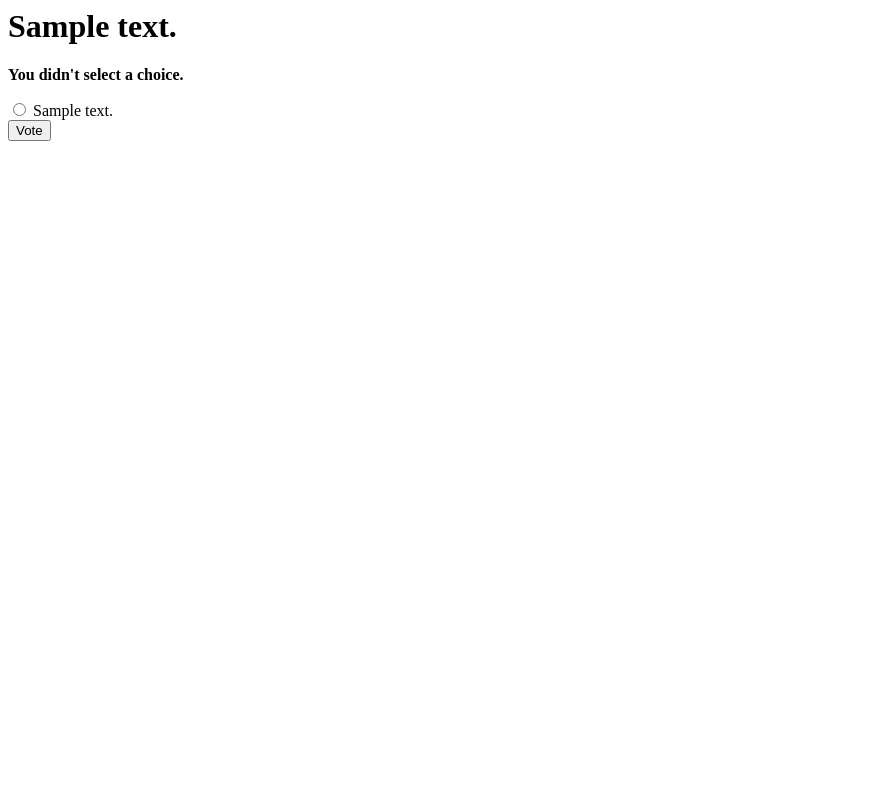
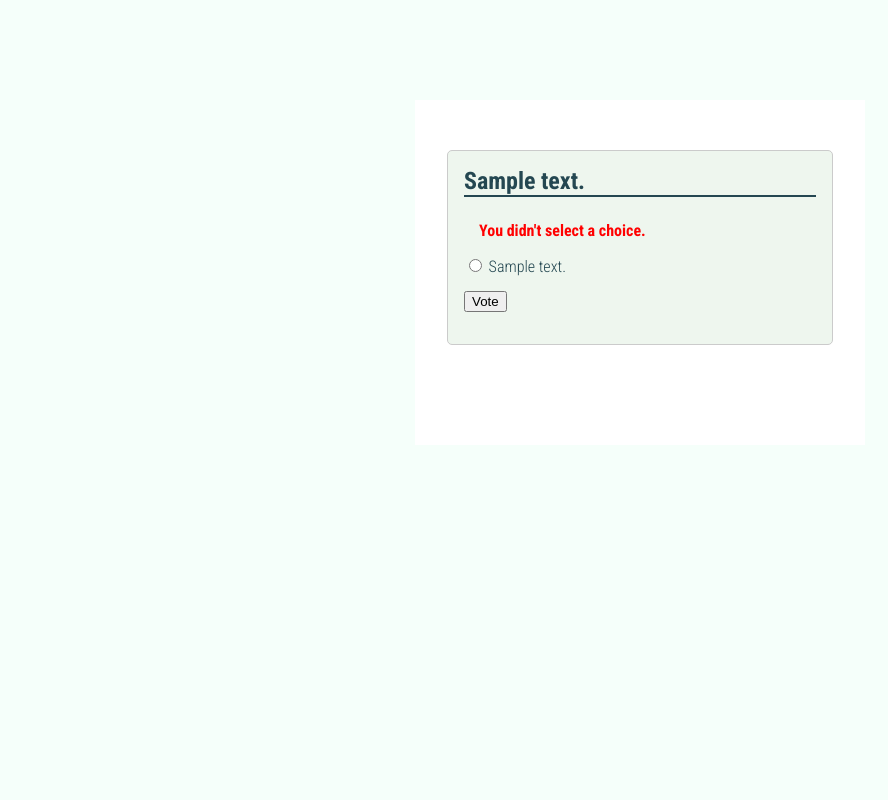
Before and after one commit to SarriElek/First-Django-App, a Django app: page /polls/1/vote/ in a window 1280 px wide. Shown: the whole page, without its empty margins (0-888 px from the left). Run offline with Django 3.2, Linux system fonts and the light colour scheme; tables that the repository leaves empty hold one stand-in row (values such as "Sample post").

Commit message:
Add styles with sass

```diff
--- /dev/null
+++ b/polls/static/polls/style.css
@@ -0,0 +1,58 @@
+@import url("https://fonts.googleapis.com/css?family=Roboto+Condensed:300,300i,700,700i");
+html {
+  box-sizing: border-box; }
+
+*, *:before, *:after {
+  box-sizing: inherit; }
+
+body {
+  margin: 0;
+  color: #244751;
+  background-color: mintcream;
+  font-family: "Roboto Condensed", sans-serif; }
+
+.container {
+  background-color: white;
+  margin: 100px auto;
+  padding: 50px 0 100px;
+  vertical-align: middle;
+  width: 450px; }
+  .container p {
+    padding: 0 15px; }
+  @media (max-width: 500px) {
+    .container {
+      width: 300px; } }
+  .container a {
+    color: #244751;
+    text-decoration: none;
+    font-size: 1.3em;
+    opacity: 0.8; }
+    @media print, (max-width: 500px) {
+      .container a {
+        font-size: 0.8em; } }
+    .container a:hover {
+      opacity: 1; }
+
+.list {
+  border: 1px solid #cbcbcb;
+  border-radius: 5px;
+  margin: 2em;
+  opacity: 0.8; }
+  .list:hover {
+    opacity: 1; }
+
+.question {
+  background-color: #EEF6EE;
+  border: 1px solid #cbcbcb;
+  border-radius: 5px;
+  margin: 0 2em;
+  padding: 1em; }
+  .question h1 {
+    border-bottom: 2px solid #244751;
+    margin: 0 0 1em; }
+  .question .submit {
+    margin-top: 15px; }
+  .question .error {
+    color: red; }
+
+/*# sourceMappingURL=style.css.map */
--- /dev/null
+++ b/polls/templates/polls/css/_layout.scss
@@ -0,0 +1,104 @@
+$height: 80px;
+
+$BGColorDark: #00a087;
+$BGColorMedium: mintcream;
+$BGColorLight: #E7FDFF;
+$BGColorLighter: white;
+
+$Font: 'Roboto Condensed', sans-serif;
+$smallBorder: 1px solid;
+$largeBorder: 2px solid;
+
+$FColorDark: black;
+$FColorMedium: #244751;
+$FColorLight: #00A086;
+$FColorLighter: #e8fdff;
+
+$small: 5px;
+$medium: 15px;
+$large: 50px;
+$XLarge: 100px;
+
+$smallFont: 0.8em;
+$mediumFont: 1.3em;
+$largeFont: 2em;
+
+$borderColor: #cbcbcb;
+$backgroundColor: #EEF6EE;
+
+$error: red;
+
+$maxMedia: 500px;
+
+$smallScreen: 300px;
+$largeScreen: 450px;
+
+html {
+  box-sizing: border-box;
+}
+*, *:before, *:after {
+  box-sizing: inherit;
+}
+
+
+body {
+  margin: 0;
+  color: $FColorMedium;
+  background-color: $BGColorMedium;
+  font-family: $Font;
+}
+
+.container {
+  background-color: $BGColorLighter;
+  margin: $XLarge auto;
+  padding: $large 0 $XLarge;
+  vertical-align: middle;
+  width: $largeScreen;
+  p {
+    padding: 0 $medium;
+  }
+  @media (max-width:$maxMedia) {
+    width: $smallScreen;
+  }
+  a {
+    color: $FColorMedium;
+    text-decoration: none;
+    font-size: $mediumFont;
+    @media print, (max-width: $maxMedia) {
+      font-size: $smallFont;
+    }
+    opacity: 0.8;
+    &:hover {
+      opacity: 1;
+    }
+  }
+}
+
+.list {
+  border: $smallBorder $borderColor;
+  border-radius: $small;
+  margin: 2em;
+  opacity: 0.8;
+  &:hover {
+    opacity: 1;
+  }
+
+}
+
+.question {
+  background-color: $backgroundColor;
+  border: 1px solid $borderColor;
+  border-radius: $small;
+  margin: 0 2em;
+  padding: 1em;
+  h1 {
+    border-bottom: $largeBorder #244751;
+    margin: 0 0 1em;
+  }
+  .submit {
+    margin-top: $medium;
+  }
+  .error {
+    color: $error;
+  }
+}
--- /dev/null
+++ b/polls/templates/polls/css/style.scss
@@ -0,0 +1,2 @@
+@import 'layout';
+@import url('https://fonts.googleapis.com/css?family=Roboto+Condensed:300,300i,700,700i');
--- a/polls/templates/polls/detail.html
+++ b/polls/templates/polls/detail.html
@@ -1,12 +1,17 @@
+{% load staticfiles %}
+<link rel="stylesheet" type="text/css" href="{% static 'polls/style.css' %}"/>
+
+<main class="container">
+  <section class="question">
     <h1>{{ question.question_text }}</h1>
-
-{% if error_message %}<p><strong>{{ error_message }}</strong></p>{% endif %}
-
+    {% if error_message %}<p class="error"><strong>{{ error_message }}</strong></p>{% endif %}
     <form action="{% url 'polls:vote' question.id %}" method="post">
       {% csrf_token %}
       {% for choice in question.choice_set.all %}
         <input type="radio" name="choice" id="choice{{ forloop.counter }}" value="{{ choice.id }}" />
         <label for="choice{{ forloop.counter }}">{{ choice.choice_text }}</label><br />
       {% endfor %}
-<input type="submit" value="Vote" />
+      <input class="submit" type="submit" value="Vote" />
     </form>
+  </section>
+</main>
```
Also changed, not shown: polls/templates/polls/index.html (+18 -9 lines), polls/templates/polls/results.html (+8 -5 lines). Lines whose indentation alone changed are shown as unchanged.
